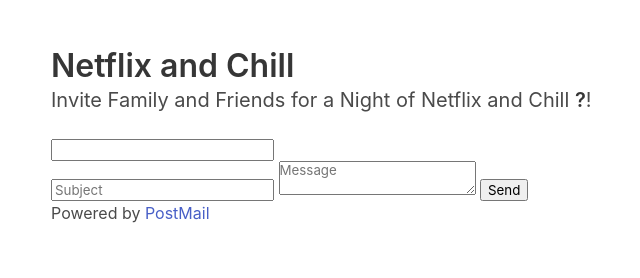
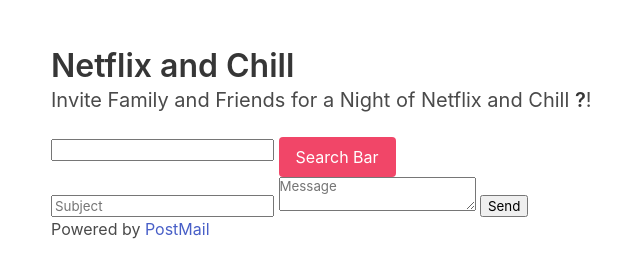
Before and after one commit to Jzuniga92/Netflix-and-Chill, a plain HTML site: page index.html in a window 1280 px wide. Shown: the whole page, without its empty margins (13-653 px from the left). Drawn offline with nearby package versions, Linux system fonts and the light colour scheme.

Commit message:
updated html

```diff
--- a/index.html
+++ b/index.html
@@ -21,6 +21,9 @@
           <strong>?</strong>!
         </p>
         <input type="text">
+        <button class="button is-danger">
+          Search Bar
+        </button>
 
 
        <form action="https://postmail.invotes.com/send"
```
